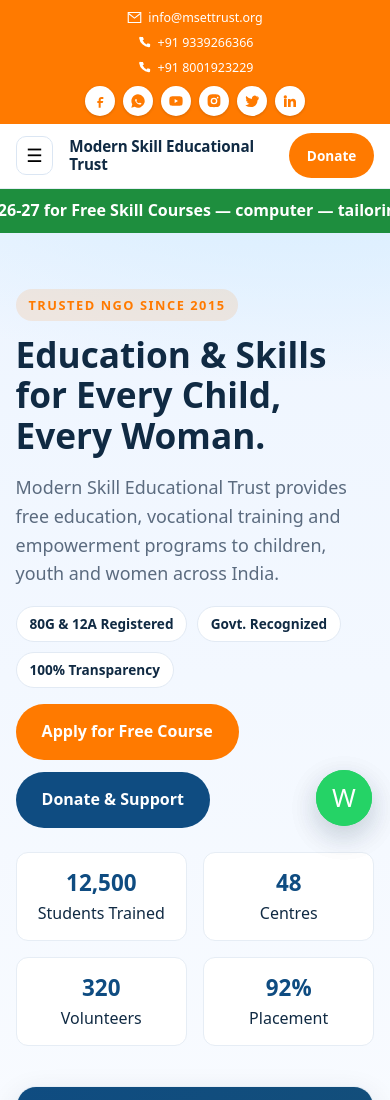
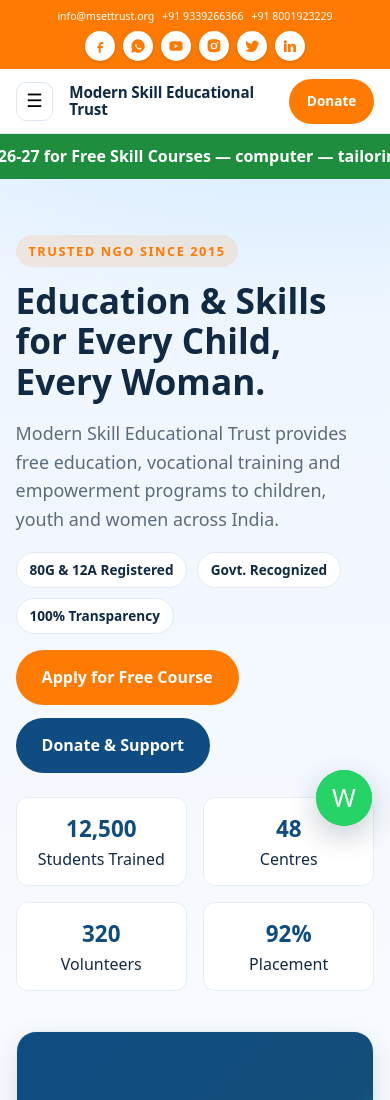
Before and after one commit to iamranjan-developer/msettrust, a website: page frontend/index.html in a window 390 px wide. Shown: the top 1100 px of the page. Drawn offline with Linux system fonts and the light colour scheme; no server answers.

Commit message:
responsive design

```diff
--- a/frontend/css/style.css
+++ b/frontend/css/style.css
@@ -65,20 +65,26 @@ a:hover {
 .tb-social[aria-label="LinkedIn"]:hover  { background: #0a66c2; }
 
 @media (max-width: 768px) {
-  .topbar { padding: 0.5rem 0; }
+  .topbar { padding: 0.5rem 0; font-size: 0.75rem; }
   .topbar-inner {
     flex-direction: column;
     align-items: center;
-    gap: 0.5rem;
+    gap: 0.4rem;
+    width: 100%;
+    padding: 0 0.6rem;
   }
   .tb-contact {
-    flex-direction: column;
+    flex-direction: row;
+    flex-wrap: nowrap;
     align-items: center;
-    gap: 0.3rem;
+    justify-content: center;
+    gap: 0.4rem;
     width: 100%;
+    white-space: nowrap;
   }
+  .tb-link { gap: 4px; white-space: nowrap; }
   .tb-link span { display: inline; }
-  .tb-ico { width: 15px; height: 15px; }
+  .tb-ico { width: 13px; height: 13px; }
   .tb-socials { justify-content: center; }
 }
 .btn {
@@ -754,7 +760,13 @@ details summary {
 }
 @media (max-width: 420px) {
   .topbar {
-    font-size: 0.78rem;
+    font-size: 0.66rem;
+  }
+  .tb-contact {
+    gap: 0.5rem;
+  }
+  .tb-ico {
+    display: none;
   }
   .hamburger {
     padding: 0.45rem 0.6rem;
@@ -770,6 +782,18 @@ details summary {
   .trust-strip,
   .stats {
     grid-template-columns: 1fr 1fr;
+  }
+}
+
+@media (max-width: 360px) {
+  .topbar {
+    font-size: 0.58rem;
+  }
+  .topbar-inner {
+    padding: 0 0.35rem;
+  }
+  .tb-contact {
+    gap: 0.4rem;
   }
 }
 
```
